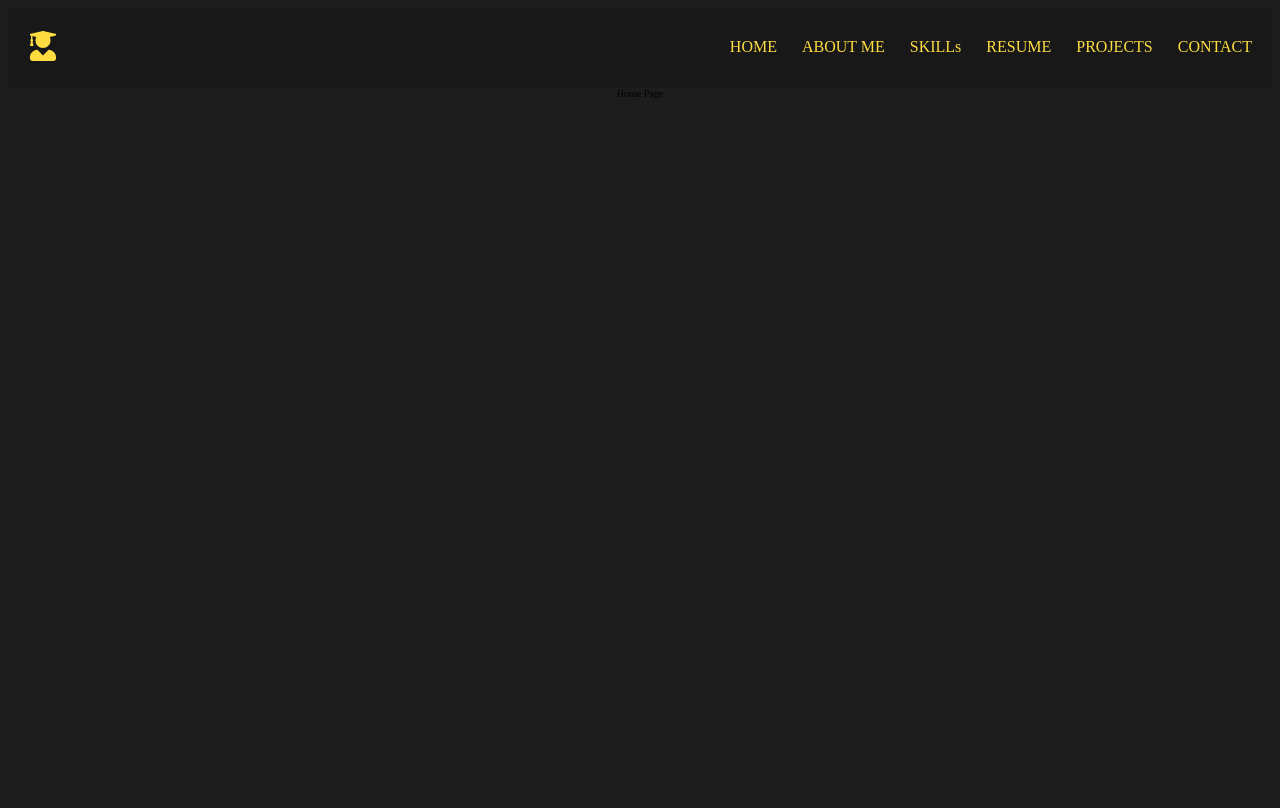
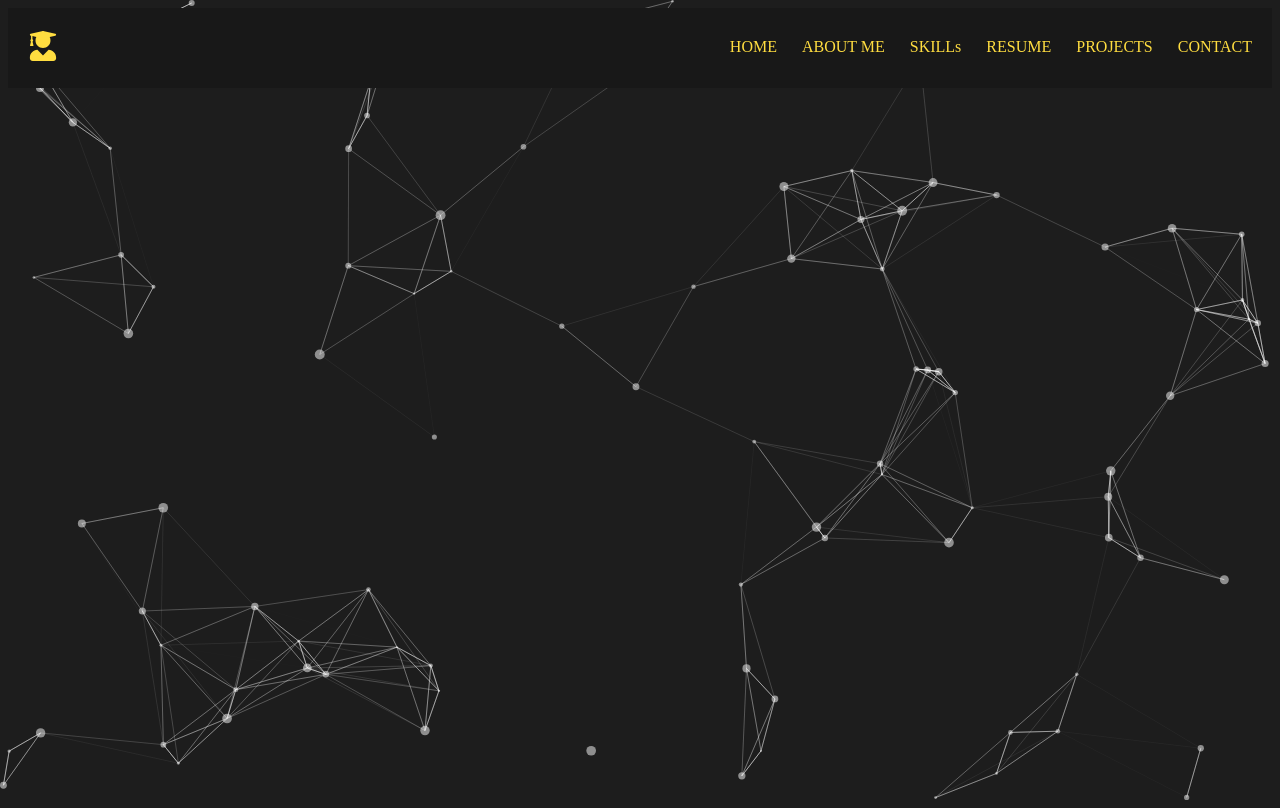
Before and after one commit to Rahulreddy4444/rahul-portfolio, a React (Create React App) app: page / in a window 1280 px wide. Built offline with nearby package versions, Linux system fonts and the light colour scheme.

Commit message:
add particle animation to body of a page

```diff
--- a/src/App.js
+++ b/src/App.js
@@ -1,5 +1,7 @@
 import './App.css';
 import { Routes, Route } from 'react-router-dom';
+import Particles from "react-tsparticles";
+import { loadFull } from 'tsparticles';
 import Home from './pages/home';
 import About from './pages/about';
 import Contact from './pages/contact';
@@ -7,11 +9,17 @@ import Skills from './pages/skills';
 import Projects from './pages/projects';
 import Resume from './pages/resume';
 import Navbar from './components/navbar';
+import particles from './utils/particles';
 
 function App() {
+  const handleInit = async (main)=>{
+    await loadFull(main);
+  }
+
   return (
     <div className="App">
       {/* particle js */}
+      <Particles id="particles" options={particles} init={handleInit}/>
 
       {/* navbar */}
       <Navbar/>
--- a/src/components/navbar/style.scss
+++ b/src/components/navbar/style.scss
@@ -5,6 +5,7 @@
     justify-content: center;
     align-items: center;
     font-size: 1.2rem;
+    position: sticky;
 
     &_container{
         display: flex;
--- /dev/null
+++ b/src/utils/particles.js
@@ -0,0 +1,73 @@
+// eslint-disable-next-line import/no-anonymous-default-export
+export default {
+    background: {
+      color: {
+        value: "#1d1d1d",
+      },
+    },
+    fpsLimit: 120,
+    interactivity: {
+      events: {
+        onClick: {
+          enable: true,
+          mode: "push",
+        },
+        onHover: {
+          enable: true,
+          mode: "repulse",
+        },
+        resize: true,
+      },
+      modes: {
+        push: {
+          quantity: 4,
+        },
+        repulse: {
+          distance: 200,
+          duration: 0.4,
+        },
+      },
+    },
+    particles: {
+      color: {
+        value: "#ffffff",
+      },
+      links: {
+        color: "#ffffff",
+        distance: 150,
+        enable: true,
+        opacity: 0.5,
+        width: 1,
+      },
+      collisions: {
+        enable: true,
+      },
+      move: {
+        direction: "none",
+        enable: true,
+        outModes: {
+          default: "bounce",
+        },
+        random: false,
+        speed: 6,
+        straight: false,
+      },
+      number: {
+        density: {
+          enable: true,
+          area: 800,
+        },
+        value: 80,
+      },
+      opacity: {
+        value: 0.5,
+      },
+      shape: {
+        type: "circle",
+      },
+      size: {
+        value: { min: 1, max: 5 },
+      },
+    },
+    detectRetina: true,
+  };
```
Also changed, not shown: package.json (+6 -4 lines), src/reportWebVitals.js (deleted, +0 -13 lines), src/setupTests.js (deleted, +0 -5 lines), src/logo.svg (deleted), 1 other file (tests, documents, lock files or other folders).
